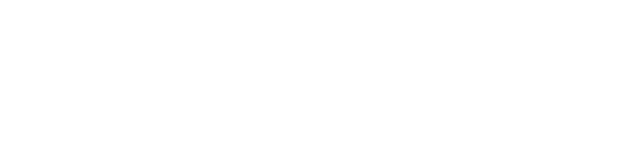
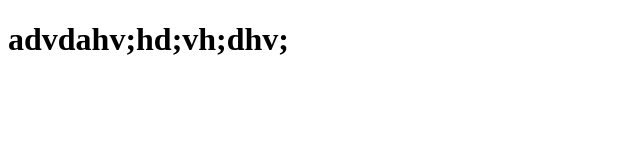
Before and after one commit to milind005/RebaseTest, a plain HTML site: page index.html in a window 1280 px wide. Shown: the whole page, without its empty margins (0-640 px from the left). Drawn offline with Linux system fonts and the light colour scheme.

Commit message:
added h1

```diff
--- a/index.html
+++ b/index.html
@@ -9,7 +9,7 @@
 </head>
 
 <body>
-
+    <h1>advdahv;hd;vh;dhv;</h1>
 </body>
 
 </html>
```
